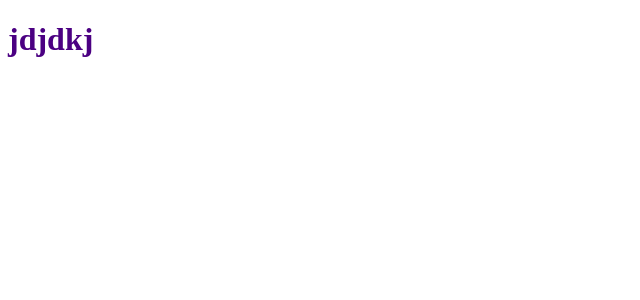
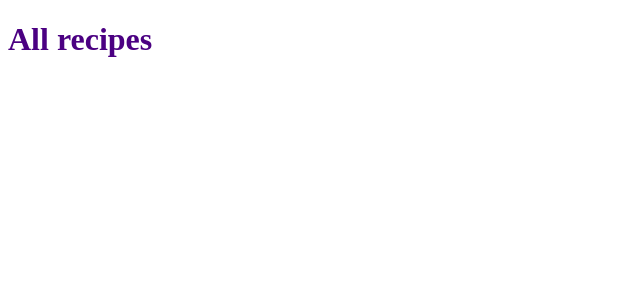
Before and after one commit to CeceStar/recipes-webpage, a React (Create React App) app: page /recipes in a window 1280 px wide. Shown: the top 300 px of the page, without its empty margins (0-640 px from the left). Built offline with nearby package versions, Linux system fonts and the light colour scheme.

Commit message:
added react router dom

```diff
--- a/package.json
+++ b/package.json
@@ -9,8 +9,10 @@
     "@types/jest": "^26.0.24",
     "@types/node": "^12.20.23",
     "@types/react-dom": "^17.0.9",
+    "@types/react-router-dom": "^5.1.8",
     "react": "^17.0.2",
     "react-dom": "^17.0.2",
+    "react-router-dom": "^5.3.0",
     "react-scripts": "4.0.3",
     "typescript": "^4.4.2",
     "web-vitals": "^1.1.2"
--- /dev/null
+++ b/src/components/All-Recipes/allrecipes.tsx
@@ -0,0 +1,13 @@
+import React from "react";
+
+function AllRecipes() {
+  return (
+    <>
+      <div className="background-frame">
+        <h1>All recipes</h1>
+      </div>
+    </>
+  );
+}
+
+export default AllRecipes;
--- a/src/components/App.tsx
+++ b/src/components/App.tsx
@@ -1,11 +1,21 @@
-import React from 'react';
-import '../assets/styles/App.css';
+import React from "react";
+import "../assets/styles/App.css";
+import { BrowserRouter as Router, Route, Switch } from "react-router-dom";
+import MainPage from "./Mainpage/mainpage";
+import AllRecipes from "./All-Recipes/allrecipes";
 
 function App() {
   return (
-    <div className="App">
-     <h1>jdjdkj</h1>
-    </div>
+    <Router>
+      <Switch>
+        <Route exact path="/">
+          <MainPage />
+        </Route>
+        <Route path="/recipes">
+          <AllRecipes />
+        </Route>
+      </Switch>
+    </Router>
   );
 }
 
--- /dev/null
+++ b/src/components/Mainpage/mainpage.tsx
@@ -0,0 +1,13 @@
+import React from "react";
+
+function MainPage() {
+  return (
+    <>
+      <div className="background-frame">
+      <h1>jdjdkj</h1>
+      </div>
+    </>
+  );
+}
+
+export default MainPage;
```
Also changed, not shown: 1 other file (tests, documents, lock files or other folders).
